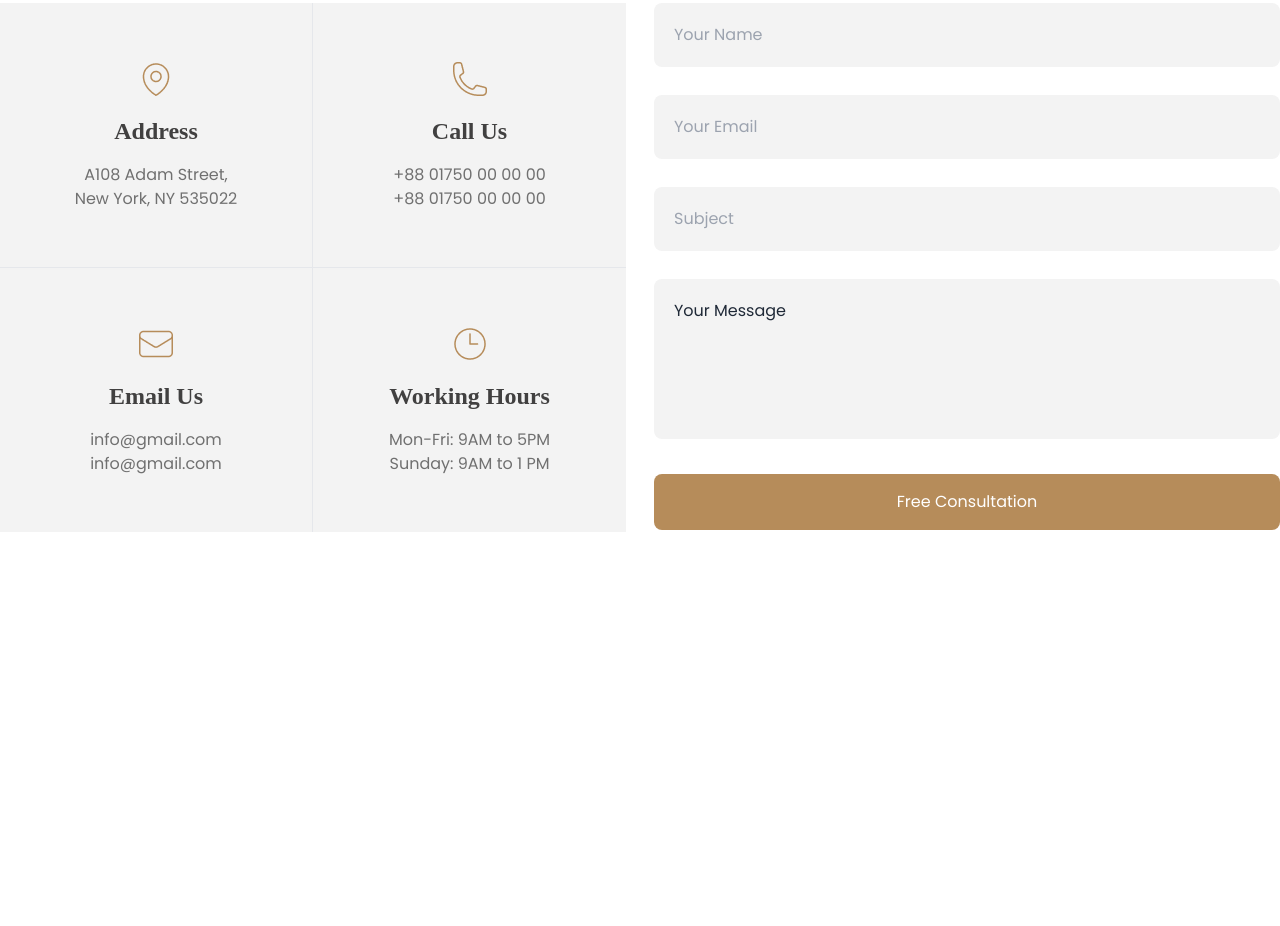
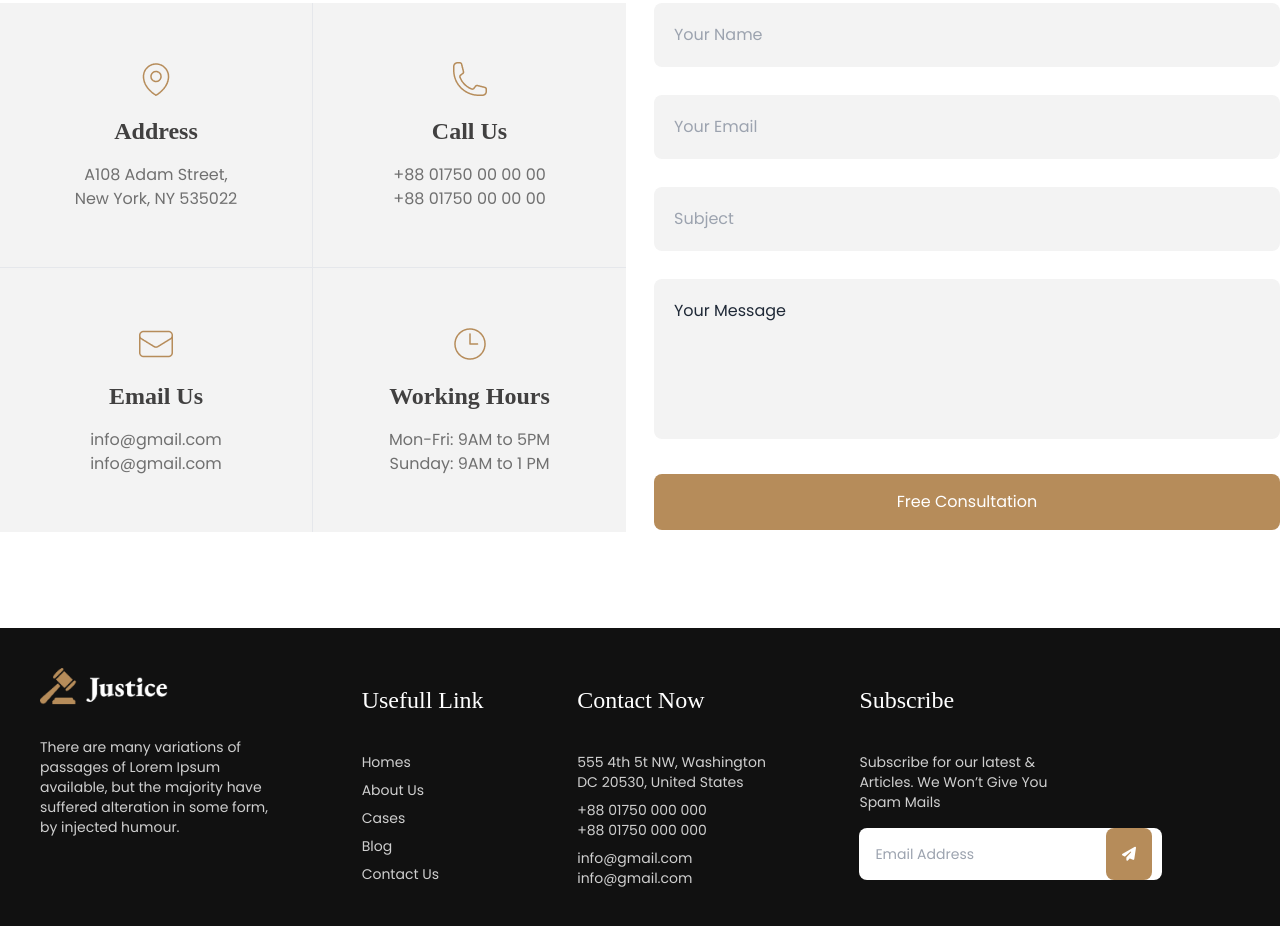
Before and after one commit to Farhanasharna2000/Legal, a plain HTML site: page index.html in a window 1280 px wide. Shown: the part 3792-4718 px from the top of the page. Before the commit the page ends 4420 px from the top, so only its background shows below. Drawn offline with nearby package versions, Linux system fonts and the light colour scheme.

Commit message:
added footer section

```diff
--- a/index.html
+++ b/index.html
@@ -103,7 +103,6 @@
   <h3 class="text-dark2 text-4xl font-extrabold font-EB">Business Law</h3>
   <p class="text-dark3 lg:w-4/6 mx-auto">There are many variations of passages of Lorem Ipsum available, but the majority have suffered alteration in some form, by injected humour.</p>
   <img class="lg:w-8 mx-auto" src="images/Frame.png" alt="">
-
  </div>
  <!-- card-2  -->
  <div class="text-center space-y-6 lg:border-b lg:border-r py-14 bg-gradient-to-b from-[#F3F3F3] to-[#ffff]">
@@ -111,7 +110,6 @@
   <h3 class="text-dark2 text-4xl font-extrabold font-EB">Criminal Law</h3>
   <p class="text-dark3 lg:w-4/6 mx-auto">There are many variations of passages of Lorem Ipsum available, but the majority have suffered alteration in some form, by injected humour.</p>
   <img class="lg:w-8 mx-auto" src="images/Frame.png" alt="">
-
  </div>
  <!-- card-3  -->
  <div class="text-center space-y-6 lg:border-b  py-14">
@@ -119,7 +117,6 @@
   <h3 class="text-dark2 text-4xl font-extrabold font-EB">Child Support</h3>
   <p class="text-dark3 lg:w-4/6 mx-auto">There are many variations of passages of Lorem Ipsum available, but the majority have suffered alteration in some form, by injected humour.</p>
   <img class="lg:w-8 mx-auto" src="images/Frame.png" alt="">
-
  </div>
  <!-- card-4  -->
  <div class="text-center space-y-6 lg:border-r  py-14">
@@ -127,7 +124,6 @@
   <h3 class="text-dark2 text-4xl font-extrabold font-EB">Education Law</h3>
   <p class="text-dark3 lg:w-4/6 mx-auto">There are many variations of passages of Lorem Ipsum available, but the majority have suffered alteration in some form, by injected humour.</p>
   <img class="lg:w-8 mx-auto" src="images/Frame.png" alt="">
-
  </div>
  <!-- card-5  -->
  <div class="text-center space-y-6 lg:border-r  py-14">
@@ -135,7 +131,6 @@
   <h3 class="text-dark2 text-4xl font-extrabold font-EB">Divorce Law</h3>
   <p class="text-dark3 lg:w-4/6 mx-auto">There are many variations of passages of Lorem Ipsum available, but the majority have suffered alteration in some form, by injected humour.</p>
   <img class="lg:w-8 mx-auto" src="images/Frame.png" alt="">
-
  </div>
  <!-- card-6  -->
  <div class="text-center space-y-6   py-14">
@@ -143,7 +138,6 @@
   <h3 class="text-dark2 text-4xl font-extrabold font-EB">Tax Law</h3>
   <p class="text-dark3 lg:w-4/6 mx-auto">There are many variations of passages of Lorem Ipsum available, but the majority have suffered alteration in some form, by injected humour.</p>
   <img class="lg:w-8 mx-auto" src="images/Frame.png" alt="">
-
  </div>
   </div>
 </section>
@@ -282,7 +276,7 @@
  </div>
   </div>
   <!-- input  -->
-  <div class="">
+  <div >
 <input class="bg-dark7 rounded-lg p-5 w-full mb-7" type="text" name="" id="" placeholder="Your Name">
 <input class="bg-dark7 rounded-lg p-5 w-full mb-7" type="text" name="" id="" placeholder="Your Email">
 <input class="bg-dark7 rounded-lg p-5 w-full mb-7" type="text" name="" id="" placeholder="Subject">
@@ -295,8 +289,46 @@
 </div>
 </section>
   </main>
-  <footer>
+  <footer class="footer bg-[#111111] text-base-content p-10">
+    <aside>
+      <img class="w-32" src="images/logo.png" alt="">
+      <p class="text-[#CFCFCF] mt-6">
+        There are many variations of <br>
+        passages of Lorem Ipsum <br>
+         available, but the majority have <br>
+          suffered alteration in some form, <br>
+           by injected humour.
+      </p>
+    </aside>
+    <nav>
+      <h6 class=" font-EB text-[#FFFFFF] pt-4 mb-7 text-2xl">Usefull Link</h6>
+      <a class="link link-hover text-[#CFCFCF]">Homes</a>
+      <a class="link link-hover text-[#CFCFCF]">About Us</a>
+      <a class="link link-hover text-[#CFCFCF]">Cases</a>
+      <a class="link link-hover text-[#CFCFCF]">Blog</a>
+        <a class="link link-hover text-[#CFCFCF]">Contact Us</a>
+    </nav>
+    <nav>
+      <h6 class=" font-EB text-[#FFFFFF] pt-4 mb-7 text-2xl">Contact Now</h6>
+      <a class="link link-hover text-[#CFCFCF]">555 4th 5t NW, Washington <br>
+        DC 20530, United States</a>
+      <a class="link link-hover text-[#CFCFCF]">+88 01750 000 000 <br>
+        +88 01750 000 000</a>
+      <a class="link link-hover text-[#CFCFCF]">info@gmail.com <br>
+        info@gmail.com</a>
 
+    </nav>
+    <nav>
+      <h6 class=" font-EB text-[#FFFFFF] pt-4 mb-7 text-2xl">Subscribe</h6>
+      <p class="link link-hover text-[#CFCFCF]">Subscribe for our latest & <br>Articles. We Won’t Give You <br> Spam Mails</p>
+      <div class="pt-2">
+        <input class="text-[#A0A0A0] p-4 rounded-lg" type="text" placeholder="Email Address">
+        <button class="p-4 rounded-lg  bg-brown text-white hover:bg-black absolute right-48  lg:right-32">
+          <a ><i class="fa-solid fa-paper-plane text-white"></i></a>
+
+        </button>
+      </div>
+    </nav>
   </footer>
 </body>
 </html>
```
